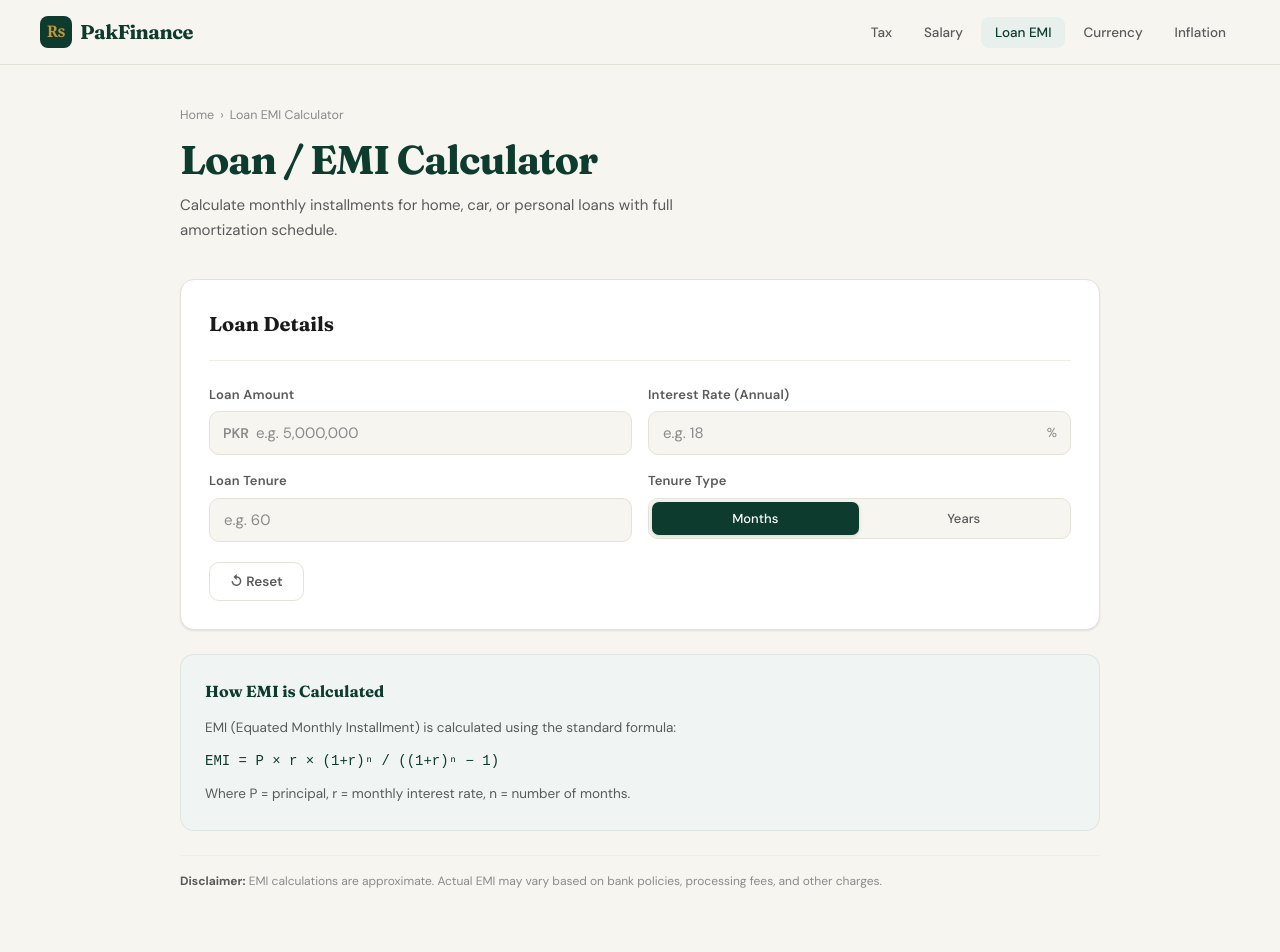
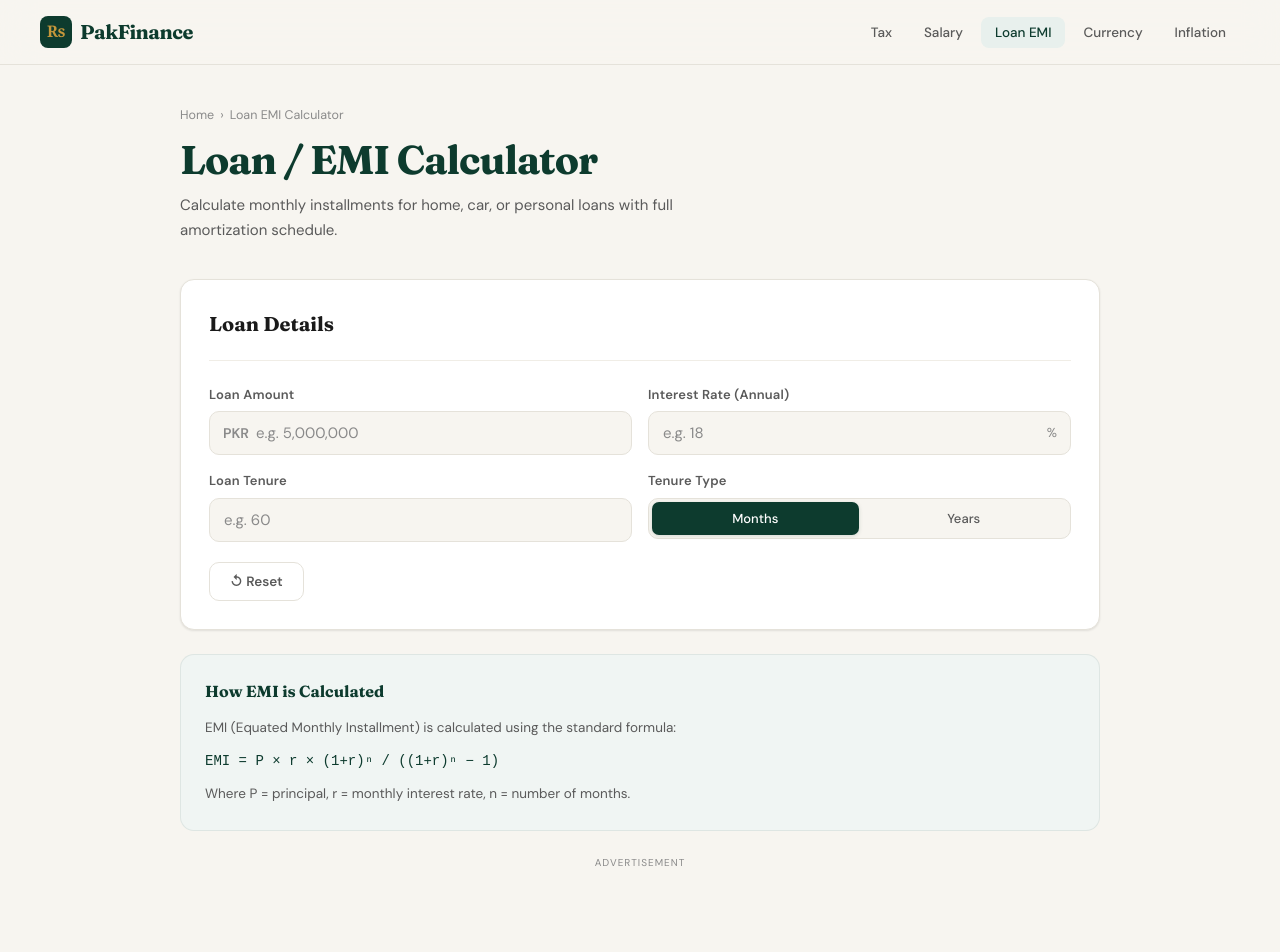
Before and after one commit to talhajaved024/pakFinance, a React (Vite) app: page /loan-emi-calculator in a window 1280 px wide. Shown: the top 952 px of the page. Built offline with nearby package versions, Linux system fonts and the light colour scheme.

Commit message:
Add files via upload

```diff
--- a/src/pages/LoanEMIPage.jsx
+++ b/src/pages/LoanEMIPage.jsx
@@ -6,6 +6,7 @@ import Toggle from '../components/Toggle'
 import ResultPanel from '../components/ResultPanel'
 import ExplanationSection from '../components/ExplanationSection'
 import { fmt, pct, parseNum } from '../utils/format'
+import AdPlaceholder from '../components/AdPlaceholder'
 
 export default function LoanEMIPage() {
   const [principal, setPrincipal] = useState('')
@@ -205,6 +206,8 @@ export default function LoanEMIPage() {
           </p>
         </ExplanationSection>
 
+        <AdPlaceholder />
+
         <div className="disclaimer mt-24">
           <strong>Disclaimer:</strong> EMI calculations are approximate.
           Actual EMI may vary based on bank policies, processing fees, and
```
